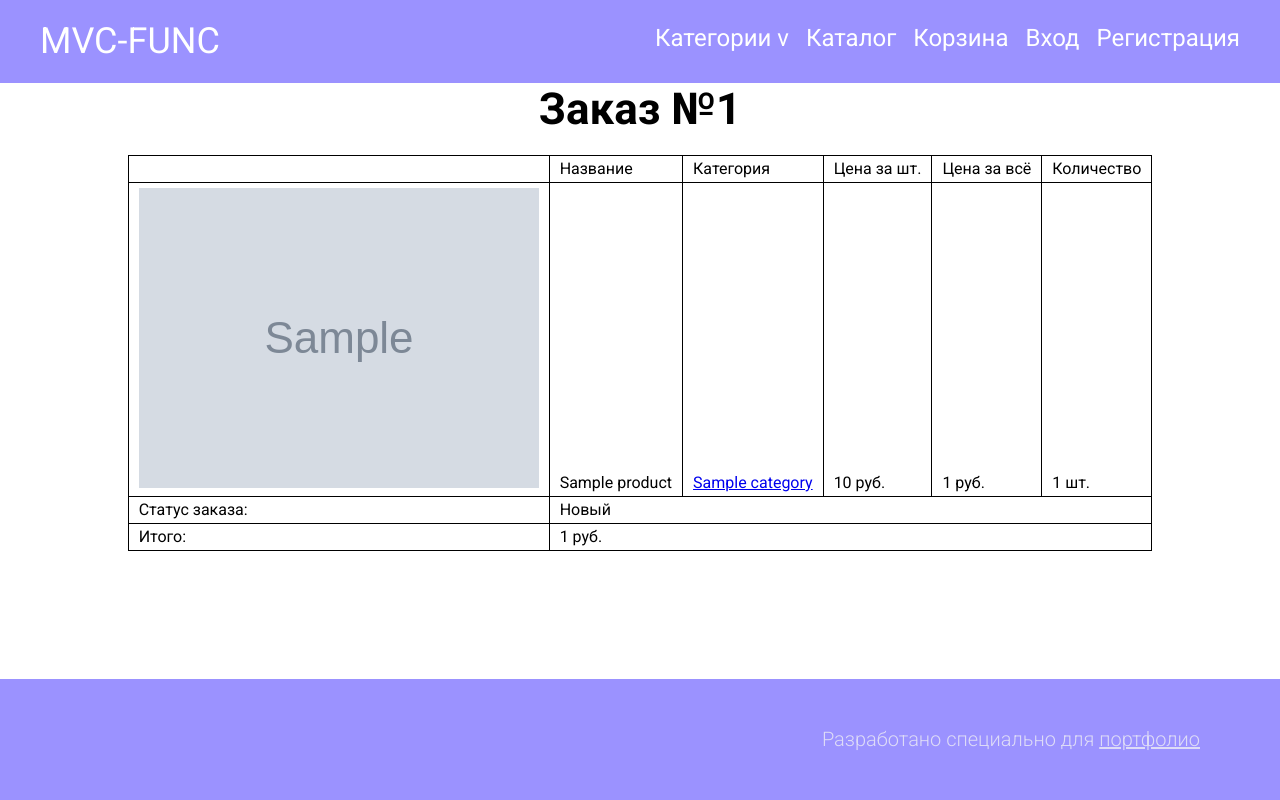
After one commit to AtmoSL/func-mvc, a PHP site: template views/order.php in a window 1280 px wide. The commit adds this page. Run offline with PHP 8.4, Linux system fonts and the light colour scheme; the template is opened without the code that fills it: most values are stand-ins (such as "Sample title", 1, 10 or a date in 2020); grey boxes marked "Sample" are stand-in pictures; data that the repository does not hold is empty.

Commit message:
Оформление заказа, просмотр страницы заказа

```diff
--- a/public/css/style.css
+++ b/public/css/style.css
@@ -300,7 +300,7 @@ nav ul ul ul {
 
 }
 
-.cart__total__price{
+.cart__total__price {
     font-weight: 300;
     font-size: 24px;
     line-height: 28px;
@@ -326,6 +326,20 @@ nav ul ul ul {
     max-width: 648px;
     margin: 40px auto;
 
+}
+
+/*Страница заказа*/
+
+.order__table{
+    margin: 20px auto;
+}
+
+.order__table,.order__table td, .order__table tr{
+    border: 1px solid #000000;
+}
+
+.order__table td{
+    padding: 5px 10px;
 }
 
 /*футер*/
--- a/views/cart.php
+++ b/views/cart.php
@@ -50,7 +50,7 @@
                     Итого: <span id="cartTotalPrice"><?= /** @var integer $cartTotalPrice */
                         $cartTotalPrice ?></span> руб.
                 </div>
-            <a href="#" class="cart__create__btn" id="makeOrderButton">Оформить заказ</a>
+            <a href="/order/create/" class="cart__create__btn" id="makeOrderButton">Оформить заказ</a>
         <?php } ?>
 
     </div>
--- /dev/null
+++ b/views/order.php
@@ -0,0 +1,58 @@
+<?php require_once 'layouts/head.php'; ?>
+
+<section class="order">
+    <div class="container">
+        <div class="order__title title">
+            <h2>Заказ №<?= /** @var array $order */
+                $order["id"] ?></h2>
+        </div>
+        <div class="order__inner">
+
+            <table class="order__table">
+                <thead>
+                <tr>
+                    <td></td>
+                    <td>Название</td>
+                    <td>Категория</td>
+                    <td>Цена за шт.</td>
+                    <td>Цена за всё</td>
+                    <td>Количество</td>
+                </tr>
+                </thead>
+                <tbody>
+                <?php /** @var array $products */
+                foreach ($products as $product) { ?>
+                <tr>
+                    <td>
+                        <img src="/img/products/<?= $product['photo_path'] ?>" alt="<?= $product['title'] ?>">
+                    </td>
+                    <td><?= $product['title'] ?></td>
+                    <td><a href="/category/<?= $product['category']['id'] ?>/"><?= $product['category']['title'] ?></a></td>
+                    <td><?= $product['price'] ?><span> руб.</span></td>
+                    <td><?= $product['total_price'] ?><span> руб.</span></td>
+                    <td><?= $product['count']; ?> шт.</td>
+                </tr>
+                <?php } ?>
+                <tr>
+                    <td>
+                        Статус заказа:
+                    </td>
+                    <td  colspan="5">
+                        Новый
+                    </td>
+                </tr>
+                <tr>
+                    <td>
+                        Итого:
+                    </td>
+                    <td  colspan="5">
+                        <?= $order["total_price"] ?> руб.
+                    </td>
+                </tr>
+                </tbody>
+            </table>
+
+    </div>
+</section>
+
+<?php require_once 'layouts/footer.php'; ?>
```
Also changed, not shown: controllers/OrderController.php (added, +73 -0 lines), models/OrderModel.php (added, +44 -0 lines), models/OrdersProductModel.php (added, +19 -0 lines), models/ProductModel.php (+8 -2 lines).
